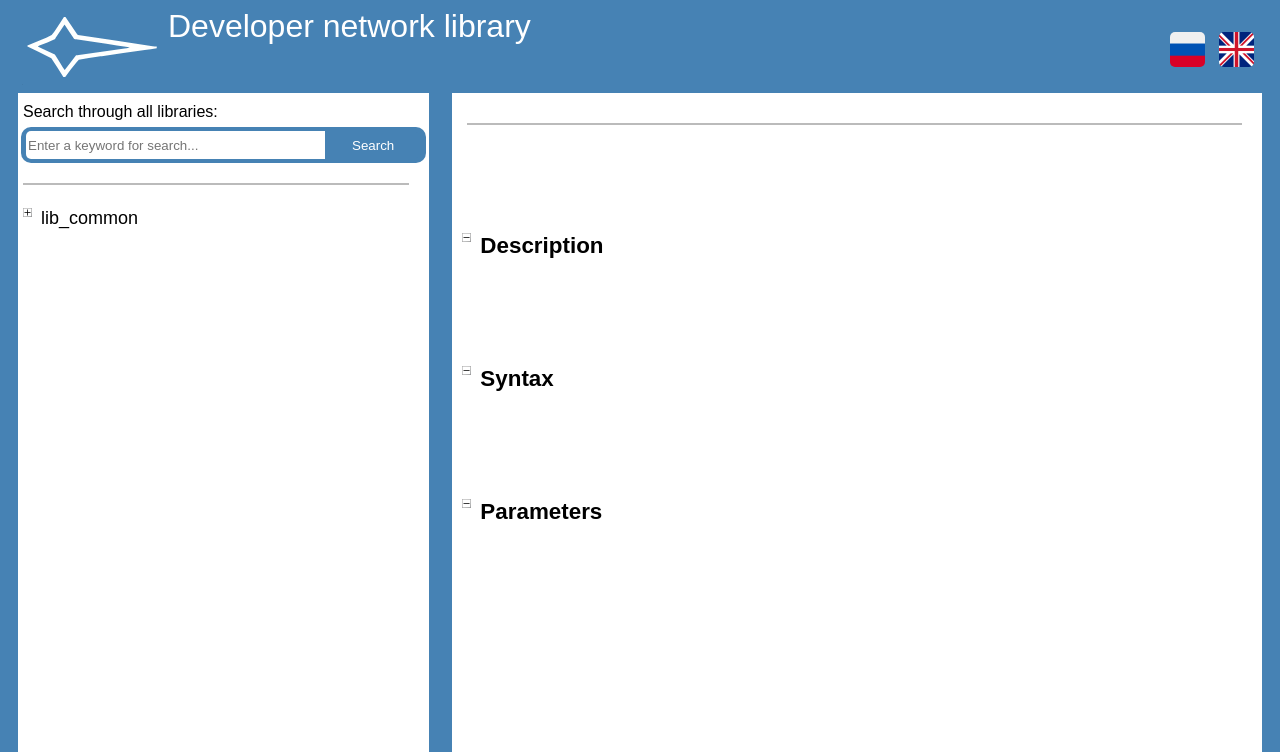
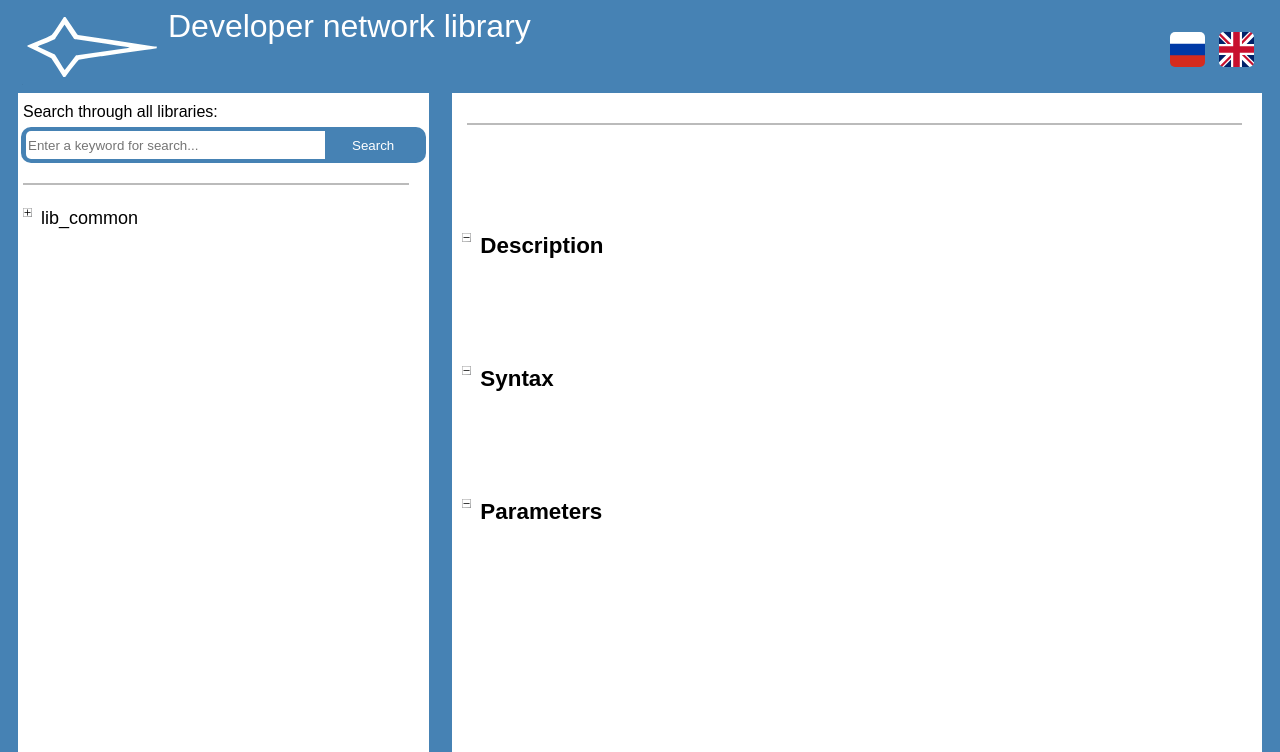
Before and after one commit to kochetkov25/Documentation, a PHP site: the page made by description.php in a window 1280 px wide. Shown: the top 752 px of the page. Run offline with PHP 8.4, Linux system fonts and the light colour scheme; the visitor is signed in with stand-in values (Sample User, id 1); data that the repository does not hold is empty; some libraries are stand-ins or nearby versions.

Commit message:
(2) upgrade icons on language change buttons

```diff
--- a/public/css/style_description.css
+++ b/public/css/style_description.css
@@ -92,7 +92,7 @@ html,body{
     height: 35px;
     width:  35px;
     margin-right: 5px;
-    background-image: url(/img/russia.png);
+    background-image: url(/img/russia_2.svg);
     outline: none;
     border: none;
     border-radius: 5px;
@@ -113,7 +113,7 @@ html,body{
     height: 35px;
     width:  35px;
     margin-left:5px;
-    background-image: url(/img/eng.png);
+    background-image: url(/img/eng_2.svg);
     outline: none;
     border: none;
     border-radius: 5px;
--- a/public/css/style_index_upp.css
+++ b/public/css/style_index_upp.css
@@ -94,7 +94,7 @@ html,body{
     height: 35px;
     width:  35px;
     margin-right: 5px;
-    background-image: url(/img/russia.png);
+    background-image: url(/img/russia_2.svg);
     outline: none;
     border: none;
     border-radius: 5px;
@@ -115,7 +115,7 @@ html,body{
     height: 35px;
     width:  35px;
     margin-left:5px;
-    background-image: url(/img/eng.png);
+    background-image: url(/img/eng_2.svg);
     outline: none;
     border: none;
     border-radius: 5px;
```
Also changed, not shown: img/eng_2.svg (added), img/russia_2.svg (added).
